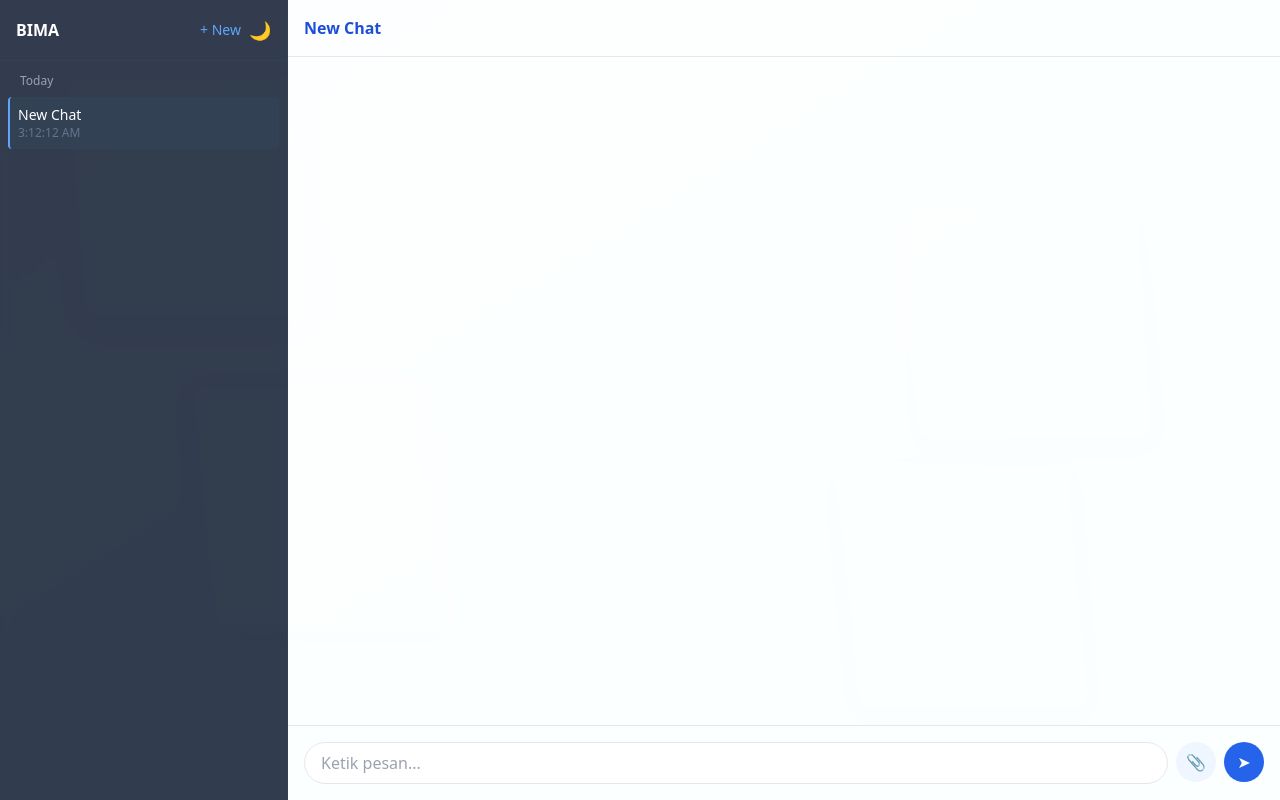
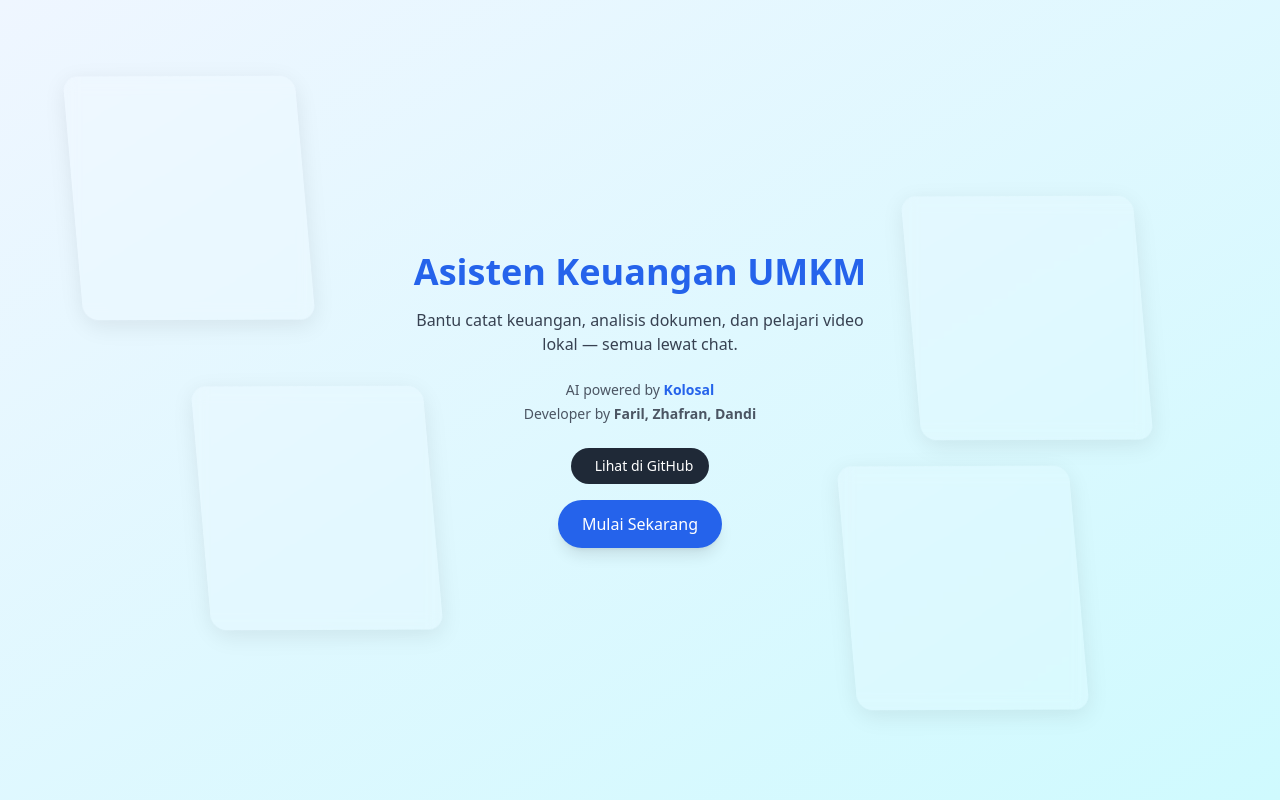
Before and after one commit to FARILtau72/BIMAV2, a Flask app: page / in a window 1280 px wide. Run offline with Flask 3, Linux system fonts and the light colour scheme; some libraries are stand-ins or nearby versions.

Commit message:
Update index.html

```diff
--- a/templates/index.html
+++ b/templates/index.html
@@ -3,28 +3,17 @@
 <head>
   <meta charset="UTF-8" />
   <meta name="viewport" content="width=device-width, initial-scale=1.0" />
-  <title>Asisten UMKM</title>
+  <title>BIMA -asisten umkm anda</title>
   <script src="https://cdn.tailwindcss.com"></script>
   <style>
     .bg-3d {
-      position: fixed;
-      top: 0;
-      left: 0;
-      width: 100%;
-      height: 100%;
-      z-index: -1;
-      transform-style: preserve-3d;
-      animation: floatPanels 12s infinite ease-in-out;
+      position: fixed; top: 0; left: 0; width: 100%; height: 100%; z-index: -1;
+      transform-style: preserve-3d; animation: floatPanels 12s infinite ease-in-out;
     }
     .panel {
-      position: absolute;
-      width: 250px;
-      height: 250px;
-      background: rgba(255, 255, 255, 0.12);
-      -webkit-backdrop-filter: blur(8px);
-      backdrop-filter: blur(8px);
-      border-radius: 16px;
-      box-shadow: 0 6px 24px rgba(0, 0, 0, 0.08);
+      position: absolute; width: 250px; height: 250px;
+      background: rgba(255,255,255,0.12); backdrop-filter: blur(8px);
+      border-radius: 16px; box-shadow: 0 6px 24px rgba(0,0,0,0.08);
       transform: translateZ(-100px) rotateY(25deg) rotateX(15deg);
       animation: panelFloat 8s infinite alternate ease-in-out;
     }
@@ -32,33 +21,28 @@
     .panel:nth-child(2) { top: 25%; right: 10%; transform: translateZ(-180px) rotateY(-20deg) rotateX(10deg); }
     .panel:nth-child(3) { bottom: 20%; left: 15%; transform: translateZ(-120px) rotateY(15deg) rotateX(-20deg); }
     .panel:nth-child(4) { bottom: 10%; right: 15%; transform: translateZ(-220px) rotateY(-10deg) rotateX(25deg); }
-
     @keyframes floatPanels {
-      0%, 100% { transform: translateY(0) rotateX(0); }
+      0%,100% { transform: translateY(0) rotateX(0); }
       50% { transform: translateY(-8px) rotateX(0.5deg); }
     }
     @keyframes panelFloat {
       0% { transform: translateZ(-100px) rotateY(25deg) rotateX(15deg); }
       100% { transform: translateZ(-100px) rotateY(-25deg) rotateX(-15deg); }
     }
-
-    [data-theme="dark"] .bg-3d .panel {
-      background: rgba(0, 0, 0, 0.15);
-    }
+    [data-theme="dark"] .bg-3d .panel { background: rgba(0,0,0,0.15); }
     [data-theme="dark"] .message-ai { background: #1e293b !important; }
     [data-theme="dark"] .message-user { background: #334155 !important; }
-
-    /* FIX SCROLL */
-    body {
-      overflow: auto !important;
+    .file-preview {
+      font-size: 0.75rem; color: #64748b; margin-top: 4px;
+      max-width: 180px; overflow: hidden; text-overflow: ellipsis; white-space: nowrap;
     }
-    #chatBox {
-      overflow-y: auto !important;
-      overscroll-behavior: contain;
+    @media (max-width: 768px) {
+      #sidebar { display: none; }
     }
   </style>
 </head>
-<body class="bg-gradient-to-br from-blue-50 to-cyan-100 min-h-screen flex">
+<body class="min-h-screen flex overflow-hidden">
+
   <!-- 3D Background -->
   <div class="bg-3d">
     <div class="panel"></div>
@@ -67,8 +51,28 @@
     <div class="panel"></div>
   </div>
 
+  <!-- LANDING PAGE -->
+   <!-- LANDING PAGE -->
+ <div id="landing" class="w-full h-screen flex flex-col items-center justify-center px-6 text-center z-10">
+  <h1 class="text-3xl md:text-4xl font-bold text-blue-600 mb-4">Asisten Keuangan UMKM</h1>
+  <p class="text-gray-700 max-w-md mb-6">Bantu catat keuangan, analisis dokumen, dan pelajari video lokal — semua lewat chat.</p>
+  <div class="mb-6 text-sm text-gray-600 space-y-1">
+    <div>AI powered by <span class="font-semibold text-blue-600">Kolosal</span></div>
+    <div>Developer by <span class="font-semibold">Faril, Zhafran, Dandi</span></div>
+  </div>
+  <a href="https://github.com/FARILtau72/BIMAV2" target="_blank" class="inline-flex items-center gap-2 px-4 py-2 bg-gray-800 text-white rounded-full text-sm font-medium hover:bg-gray-900 transition mb-4">
+    <i class="fab fa-github"></i> Lihat di GitHub
+  </a>
+  <button id="startBtn" class="px-6 py-3 bg-blue-600 text-white rounded-full font-medium hover:bg-blue-700 transition shadow-lg">
+    Mulai Sekarang
+  </button>
+</div>
+
+
+  <!-- APP (CHAT UI) -->
+  <div id="app" class="hidden w-full h-screen flex">
     <!-- SIDEBAR -->
-  <div class="w-72 bg-slate-800/90 text-white flex flex-col backdrop-blur-sm border-r border-slate-700 h-screen">
+    <div id="sidebar" class="w-72 bg-slate-800/90 text-white flex flex-col backdrop-blur-sm border-r border-slate-700 h-screen">
       <div class="p-4 border-b border-slate-700 flex justify-between items-center">
         <h2 class="font-bold">BIMA</h2>
         <div class="flex gap-2">
@@ -79,47 +83,60 @@
       <div id="chatList" class="flex-1 p-2 space-y-1 overflow-y-auto"></div>
     </div>
 
+    <!-- MOBILE MENU -->
+    <button id="mobileMenuBtn" class="md:hidden absolute top-4 left-4 z-20 bg-slate-800/80 text-white p-2 rounded-full">☰</button>
+
     <!-- CHAT AREA -->
     <div class="flex-1 flex flex-col bg-white/90 backdrop-blur-sm h-screen">
-    <div class="p-4 border-b border-gray-200">
-      <div id="chatTitle" class="font-semibold text-blue-700 cursor-pointer max-w-xs truncate">New Chat</div>
+      <div class="p-4 border-b border-gray-200 dark:border-gray-700">
+        <div id="chatTitle" class="font-semibold text-blue-700 dark:text-blue-400 cursor-pointer max-w-xs truncate">New Chat</div>
       </div>
       <div id="chatBox" class="flex-1 p-5 space-y-4 overflow-y-auto"></div>
-    <div class="p-4 border-t border-gray-200">
-      <div class="flex gap-2">
-        <input type="text" id="msgInput" placeholder="Ketik pesan..." class="flex-1 border rounded-full px-4 py-2 focus:outline-none focus:ring-2 focus:ring-blue-300" />
-        <input type="file" id="fileInput" accept=".pdf,.png,.jpg,.jpeg" class="hidden" />
-        <button id="fileBtn" class="w-10 h-10 rounded-full bg-blue-50 text-blue-600">📎</button>
+      <div class="p-4 border-t border-gray-200 dark:border-gray-700">
+        <div id="filePreview" class="file-preview hidden"></div>
+        <div class="flex gap-2 mt-1">
+          <input type="text" id="msgInput" placeholder="Ketik pesan..." class="flex-1 border rounded-full px-4 py-2 focus:outline-none focus:ring-2 focus:ring-blue-300 dark:bg-gray-800 dark:text-white" />
+          <input type="file" id="fileInput" accept=".pdf,.png,.jpg,.jpeg,.mp4" class="hidden" />
+          <button id="fileBtn" class="w-10 h-10 rounded-full bg-blue-50 text-blue-600 dark:bg-blue-900 dark:text-blue-200">📎</button>
           <button id="sendBtn" class="w-10 h-10 rounded-full bg-blue-600 text-white">➤</button>
+        </div>
       </div>
     </div>
   </div>
 
   <script>
-    // === DATA ===
     let chats = JSON.parse(localStorage.getItem('chats')) || [];
     let currentId = null;
 
-    // === UTILS ===
+    const fileInput = document.getElementById('fileInput');
+    const filePreview = document.getElementById('filePreview');
+    fileInput.addEventListener('change', () => {
+      if (fileInput.files[0]) {
+        filePreview.textContent = `📄 ${fileInput.files[0].name}`;
+        filePreview.classList.remove('hidden');
+      }
+    });
+
     const save = () => localStorage.setItem('chats', JSON.stringify(chats));
     const genId = () => Date.now().toString(36) + Math.random().toString(36).substr(2);
-    const fmtDate = d => {
-      const diff = (Date.now() - new Date(d)) / (1000 * 60 * 60 * 24);
-      return diff < 1 ? 'Today' : diff < 2 ? 'Yesterday' : diff < 7 ? 'Last week' : 'Older';
+
+    const addMsg = (role, txt) => {
+      const div = document.createElement('div');
+      div.className = `max-w-[80%] p-3 rounded-2xl ${role === 'user' ? 'ml-auto bg-blue-100 message-user' : 'bg-gray-100 message-ai'}`;
+      div.innerHTML = txt.replace(/\n/g, '<br>');
+      document.getElementById('chatBox').appendChild(div);
+      document.getElementById('chatBox').scrollTop = document.getElementById('chatBox').scrollHeight;
     };
 
-    // === RENDER ===
     const renderList = () => {
       const el = document.getElementById('chatList');
       el.innerHTML = '';
-
       const groups = {};
       chats.forEach(c => {
-        const key = fmtDate(c.created);
+        const key = (Date.now() - new Date(c.created)) / (1000 * 60 * 60 * 24) < 1 ? 'Today' : (Date.now() - new Date(c.created)) / (1000 * 60 * 60 * 24) < 2 ? 'Yesterday' : (Date.now() - new Date(c.created)) / (1000 * 60 * 60 * 24) < 7 ? 'Last week' : 'Older';
         groups[key] = groups[key] || [];
         groups[key].push(c);
       });
-
       Object.entries(groups).forEach(([date, list]) => {
         el.innerHTML += `<div class="px-3 py-1 text-slate-400 text-xs">${date}</div>`;
         list.forEach(c => {
@@ -127,37 +144,21 @@
           el.innerHTML += `
             <div class="p-2 rounded cursor-pointer ${active}" data-id="${c.id}">
               <div class="truncate text-sm">${c.title || 'New Chat'}</div>
-              <div class="text-xs text-slate-500">${new Date(c.created).toLocaleTimeString()}</div>
-            </div>
-          `;
+              <div class="text-xs text-slate-500">${new Date(c.created).toLocaleTimeString([], { hour: '2-digit', minute: '2-digit' })}</div>
+            </div>`;
         });
       });
-
-      el.querySelectorAll('div[data-id]').forEach(el => {
-        el.addEventListener('click', () => loadChat(el.dataset.id));
-      });
-    };
-
-    const addMsg = (role, txt) => {
-      const div = document.createElement('div');
-      div.className = `max-w-[80%] p-3 rounded-2xl ${role === 'user' ? 'ml-auto bg-blue-100 message-user' : 'bg-gray-100 message-ai'}`;
-      div.innerHTML = txt.replace(/\n/g, '<br>');
-      document.getElementById('chatBox').appendChild(div);
-      // Auto scroll ke bawah
-      document.getElementById('chatBox').scrollTop = document.getElementById('chatBox').scrollHeight;
+      el.querySelectorAll('div[data-id]').forEach(el => el.addEventListener('click', () => loadChat(el.dataset.id)));
     };
 
     const loadChat = (id) => {
       currentId = id;
       const chat = chats.find(c => c.id === id);
       if (!chat) return;
-
       document.getElementById('chatTitle').textContent = chat.title || 'New Chat';
       document.getElementById('chatBox').innerHTML = '';
       chat.msgs.forEach(m => addMsg(m.role, m.txt));
-
       renderList();
-      // Pastikan scroll ke bawah setelah muat
       document.getElementById('chatBox').scrollTop = document.getElementById('chatBox').scrollHeight;
     };
 
@@ -170,16 +171,14 @@
       renderList();
     };
 
-    // === SEND MESSAGE ===
     const sendMsg = async () => {
       const txt = document.getElementById('msgInput').value.trim();
-      const file = document.getElementById('fileInput').files[0];
+      const file = fileInput.files[0];
       if (!txt && !file) return;
 
       let userTxt = txt || '[File dikirim]';
       if (file) userTxt += ` (📄 ${file.name})`;
       addMsg('user', userTxt);
-
       addMsg('ai', 'Menganalisis...');
 
       const fd = new FormData();
@@ -189,7 +188,6 @@
       try {
         const res = await fetch('/api/chat', { method: 'POST', body: fd });
         const data = await res.json();
-
         document.getElementById('chatBox').lastElementChild.remove();
         addMsg('ai', data.reply);
 
@@ -209,32 +207,45 @@
       }
 
       document.getElementById('msgInput').value = '';
-      document.getElementById('fileInput').value = '';
+      fileInput.value = '';
+      filePreview.classList.add('hidden');
     };
 
-    // === TOGGLE THEME ===
     const toggleTheme = () => {
       const isDark = document.documentElement.getAttribute('data-theme') === 'dark';
       const newTheme = isDark ? 'light' : 'dark';
       document.documentElement.setAttribute('data-theme', newTheme);
       localStorage.setItem('theme', newTheme);
-      document.getElementById('themeToggle').textContent = isDark ? '🌙' : '☀️';
+      document.getElementById('themeToggle').textContent = isDark ? '☀️' : '🌙';
       document.body.className = newTheme === 'dark'
-        ? 'bg-gradient-to-br from-slate-900 to-slate-800 min-h-screen flex'
-        : 'bg-gradient-to-br from-blue-50 to-cyan-100 min-h-screen flex';
+        ? 'min-h-screen flex overflow-hidden bg-gradient-to-br from-slate-900 to-slate-800'
+        : 'min-h-screen flex overflow-hidden bg-gradient-to-br from-blue-50 to-cyan-100';
     };
 
-    // === INIT ===
+    document.getElementById('startBtn').addEventListener('click', () => {
+      document.getElementById('landing').classList.add('hidden');
+      document.getElementById('app').classList.remove('hidden');
+      if (chats.length === 0) newChat(); else {
+        currentId = chats[0].id;
+        loadChat(currentId);
+      }
+      renderList();
+    });
+
+    document.getElementById('mobileMenuBtn').addEventListener('click', () => {
+      document.getElementById('sidebar').classList.toggle('hidden');
+    });
+
     document.getElementById('newChatBtn').addEventListener('click', newChat);
     document.getElementById('sendBtn').addEventListener('click', sendMsg);
-    document.getElementById('fileBtn').addEventListener('click', () => document.getElementById('fileInput').click());
+    document.getElementById('fileBtn').addEventListener('click', () => fileInput.click());
     document.getElementById('msgInput').addEventListener('keypress', e => e.key === 'Enter' && sendMsg());
     document.getElementById('themeToggle').addEventListener('click', toggleTheme);
     document.getElementById('chatTitle').addEventListener('click', () => {
       const chat = chats.find(c => c.id === currentId);
       if (chat) {
         const newTitle = prompt('Ganti nama:', chat.title);
-        if (newTitle && newTitle.trim()) {
+        if (newTitle?.trim()) {
           chat.title = newTitle.trim();
           document.getElementById('chatTitle').textContent = newTitle.trim();
           save();
@@ -243,21 +254,14 @@
       }
     });
 
-    // Load saved theme
     const savedTheme = localStorage.getItem('theme') || 'light';
     document.documentElement.setAttribute('data-theme', savedTheme);
     document.getElementById('themeToggle').textContent = savedTheme === 'dark' ? '☀️' : '🌙';
     document.body.className = savedTheme === 'dark'
-      ? 'bg-gradient-to-br from-slate-900 to-slate-800 min-h-screen flex'
-      : 'bg-gradient-to-br from-blue-50 to-cyan-100 min-h-screen flex';
+      ? 'min-h-screen flex overflow-hidden bg-gradient-to-br from-slate-900 to-slate-800'
+      : 'min-h-screen flex overflow-hidden bg-gradient-to-br from-blue-50 to-cyan-100';
 
-    // Load first chat
-    if (chats.length === 0) newChat();
-    else {
-      currentId = chats[0].id;
-      loadChat(currentId);
-    }
-    renderList();
+    // Init (no auto-load chat on landing)
   </script>
 </body>
 </html>
```
Lines whose indentation alone changed are shown as unchanged.
